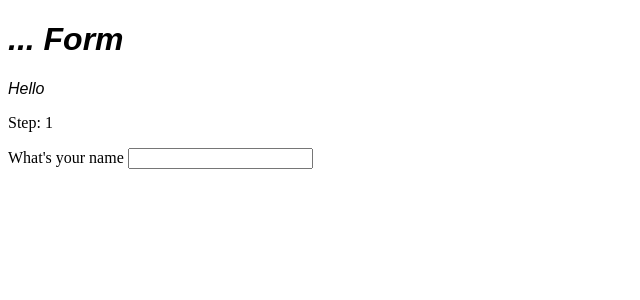
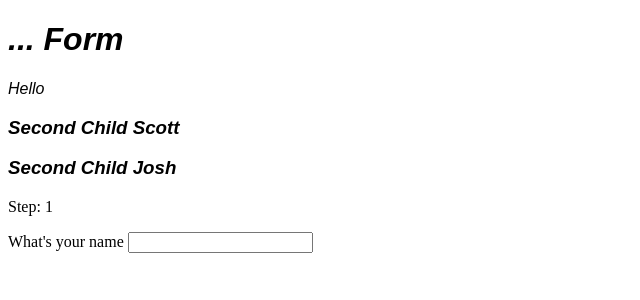
Before and after one commit to julian4806/svelte-5-course, a SvelteKit app: page / in a window 1280 px wide. Shown: the top 300 px of the page, without its empty margins (0-640 px from the left). Built offline with nearby package versions, Linux system fonts and the light colour scheme.

Commit message:
inline snippets

```diff
--- a/src/routes/+page.svelte
+++ b/src/routes/+page.svelte
@@ -12,6 +12,9 @@
 <main>
   <Header name={formState.name}>
     <p>Hello</p>
+    {#snippet secondChild(name)}
+      <p>Second Child {name}</p>
+    {/snippet}
   </Header>
 
   <p>Step: {formState.step + 1}</p>
--- a/src/routes/Header.svelte
+++ b/src/routes/Header.svelte
@@ -1,12 +1,15 @@
 <script lang="ts">
   import type { Snippet } from "svelte";
+  import { render } from "svelte/server";
 
   let {
     name,
     children,
+    secondChild,
   }: {
     name: string;
     children: Snippet;
+    secondChild: Snippet;
   } = $props();
 </script>
 
@@ -16,6 +19,9 @@
   </h1>
 
   {@render children()}
+
+  <h3>{@render secondChild('Scott')}</h3>
+  <h3>{@render secondChild('Josh')}</h3>
 </div>
 
 <style>
```
